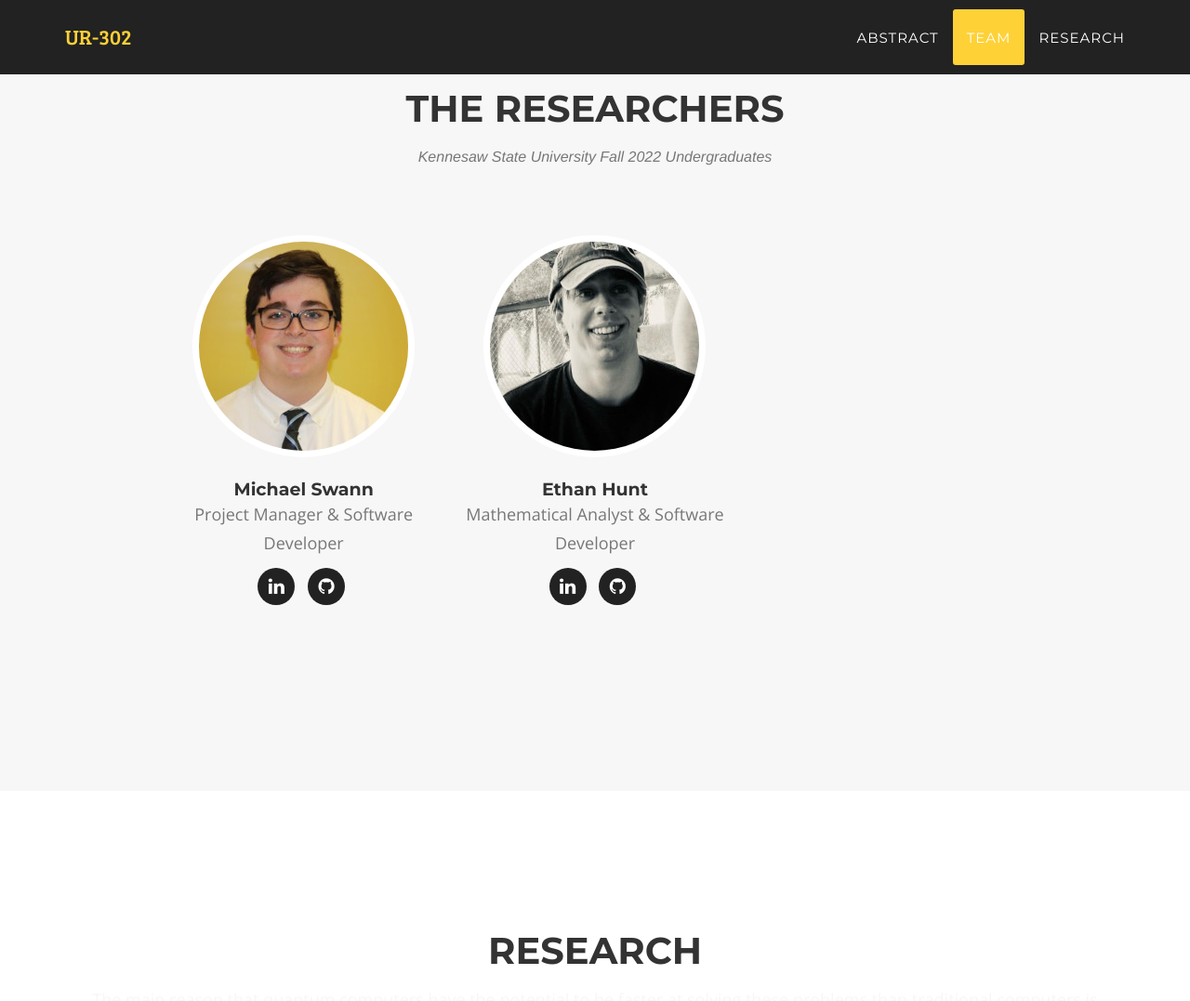
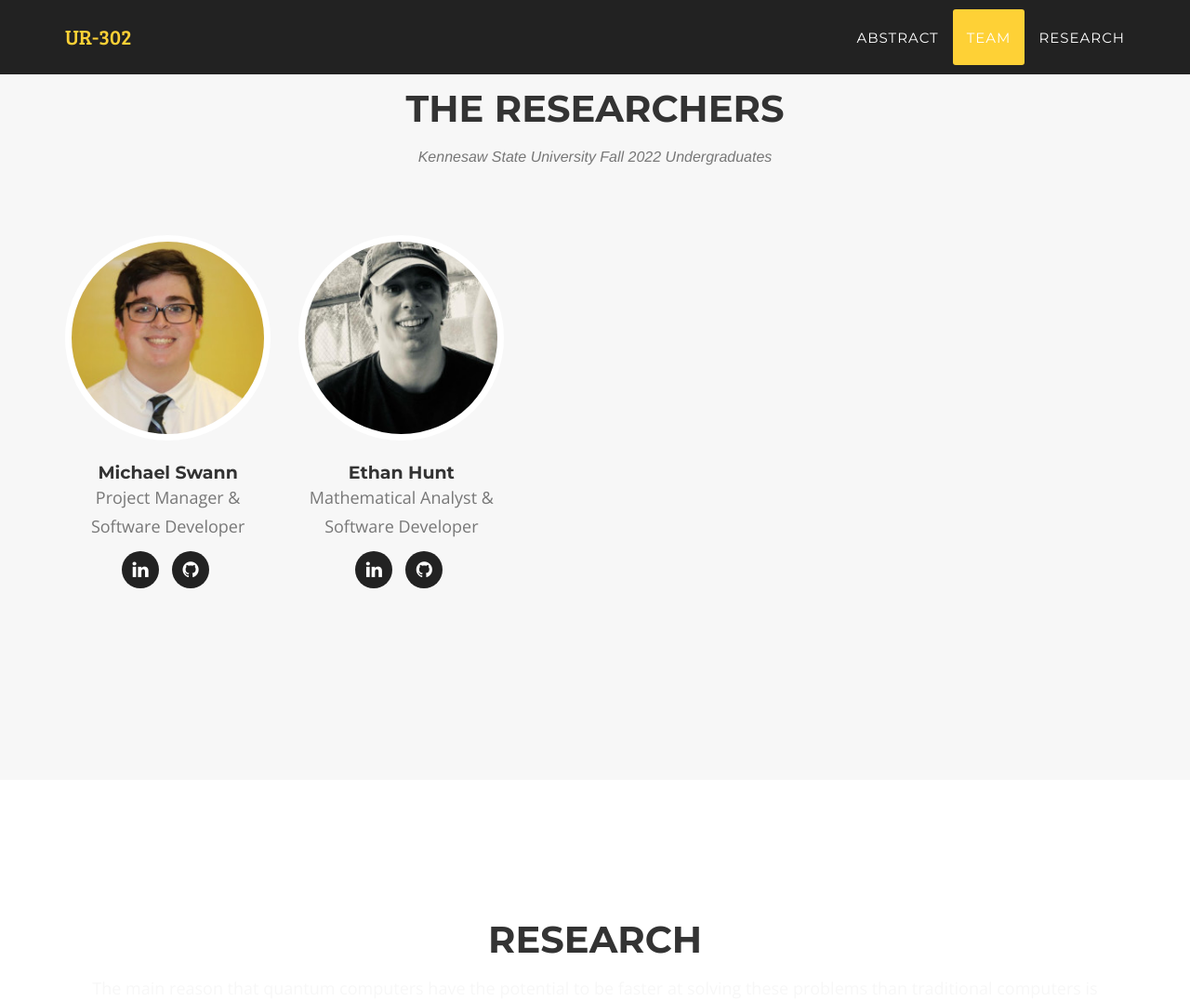
Before and after one commit to Javamorris/Javamorris.github.io, a Jekyll site: the page built from index.html, in a window 1280 px wide and 1400 px high, scrolled down 1538 px. Shown: the top 1077 px of the window at 93% size. Built offline with Jekyll 4.4.1, drawn with Linux system fonts in a browser that asks for light colours; some web fonts are replaced.

Commit message:
center divs

```diff
--- a/_includes/css/agency.css
+++ b/_includes/css/agency.css
@@ -5,10 +5,9 @@
  */
 
 .centerdiv {
-    padding: 0 100px;
-    display: flex;
-    margin: 0 auto
+    display: inline-block
 }
+
 body {
     overflow-x: hidden;
     font-family: "Open Sans","Helvetica Neue",Helvetica,Arial,sans-serif;
--- a/_includes/team.html
+++ b/_includes/team.html
@@ -9,7 +9,7 @@
             </div>
             <div class="row centerdiv">
                 {% for member in site.people %}
-                <div class="col-sm-4">
+                <div class="col-sm-4 centerdiv">
                     <div class="team-member">
                         <img src="img/team/{{ member.pic }}.jpg" class="img-responsive img-circle" alt="">
                         <h4>{{ member.name }}</h4>
```
